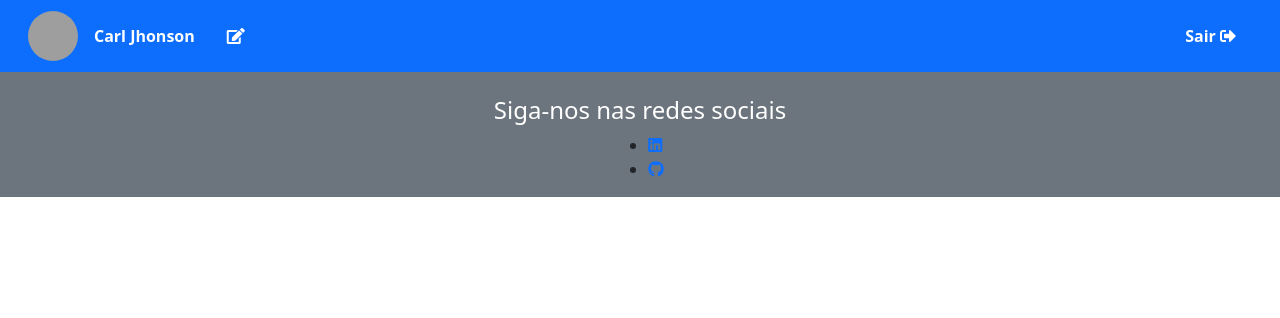
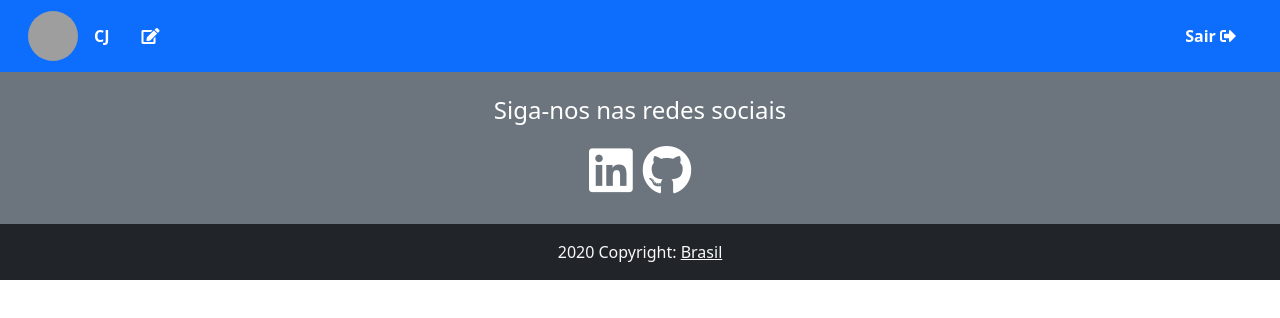
Before and after one commit to joaovitorbrandao7/Blog_Pessoal_v2, an Angular app: page / in a window 1280 px wide. Shown: the top 318 px of the page. Built offline with nearby package versions, Linux system fonts and the light colour scheme; grey boxes are pictures that could not be loaded.

Commit message:
Atualizando erros do rodape

```diff
--- a/src/app/menu/menu.component.html
+++ b/src/app/menu/menu.component.html
@@ -13,7 +13,7 @@
                 </li>
 
                 <li class="nav-item p-3">
-                    <p class="m-0 fs-16 text-white"> Carl Jhonson </p>
+                    <p class="m-0 fs-16 text-white"> CJ </p>
                 </li>
 
                 <li class="nav-item p-3">
--- a/src/app/rodape/rodape.component.css
+++ b/src/app/rodape/rodape.component.css
@@ -1,28 +1,31 @@
-ul .social-network{
+.social-network{
     padding: 0;
     list-style: none;
+    font-size: 50px;
 
 }
 
-ul .social-network li{
+.social-network li{
     display: inline;
     margin: 0;
     padding: 5px;
 }
 
 .fa{
-    font-size: 35pt;
+    font-size: 55pt;
     color: white;
     padding: 10px;
 }
-.fa-linkedin-square:hover{
+.fa-linkedin{
+    color: white;
+}
+.fa-linkedin:hover{
     color: #3b5998;
+}
+.fa-github{
+    color: white;
 }
 
 .fa-github:hover{
-    color: #ff0000;
+    color: #3b5998;
 }
-
-.fa-facebook-square:hover{
-    color: #00ad0e;
-}
--- a/src/app/rodape/rodape.component.html
+++ b/src/app/rodape/rodape.component.html
@@ -2,9 +2,9 @@
     <div class="container">
 
         <div class="row">
-        <div class="col-md-12 d-flex justify-content-center">
-            <h4 class="text-white">Siga-nos nas redes sociais</h4>
-        </div>
+            <div class="col-md-12 d-flex justify-content-center">
+                <h4 class="text-white">Siga-nos nas redes sociais</h4>
+            </div>
         </div>
 
         <div class="row">
@@ -12,20 +12,22 @@
 
                 <ul class="social-network">
                     <li>
-                        <a href="https://www.linkedin.com/in/joaovitorbrandao21" target="_blank"
-                        class="icoLinkedin">
+                        <a href="https://www.linkedin.com/in/joaovitorbrandao21" target="_blank" class="icoLinkedin">
                             <i class="fab fa-linkedin" aria-hidden="true"></i>
-                         </a>
+                        </a>
                     </li>
                     <li>
-                        <a href="https://www.github.com/joaovitorbrandao7" target="_blank"
-                        class="icoGithub">
+                        <a href="https://www.github.com/joaovitorbrandao7" target="_blank" class="icoGithub">
                             <i class="fab fa-github"></i>
                         </a>
                     </li>
                 </ul>
             </div>
         </div>
+    </div>
 
-        </div>
+    <div class="footer-copyright bg-dark text-center py-3">
+        <span class="text-light"> 2020 Copyright: </span>
+        <a class="text-light" target="_blank" href="https://www.google.com">Brasil</a>
+    </div>
 </footer>
```
